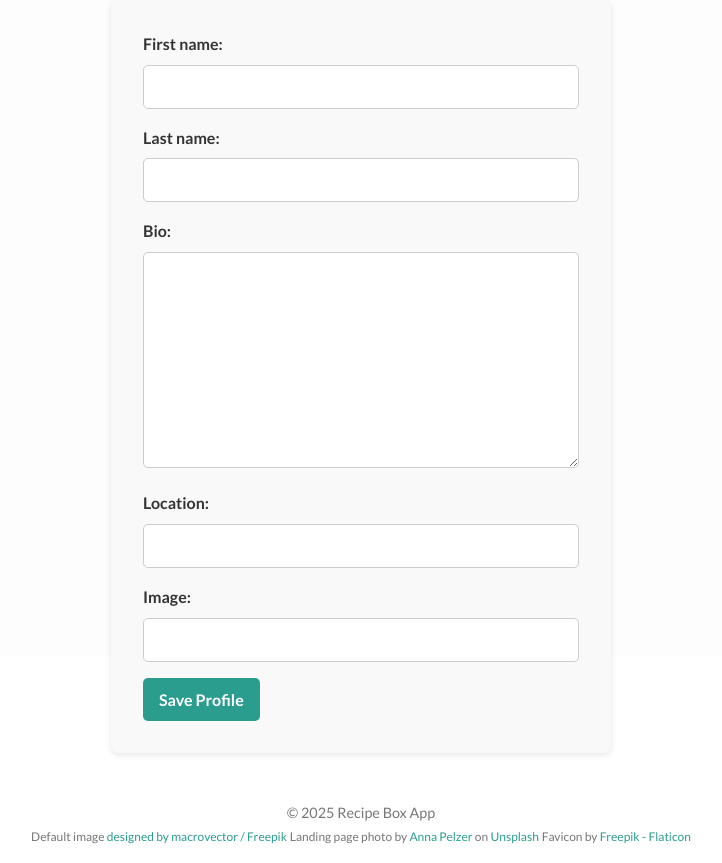
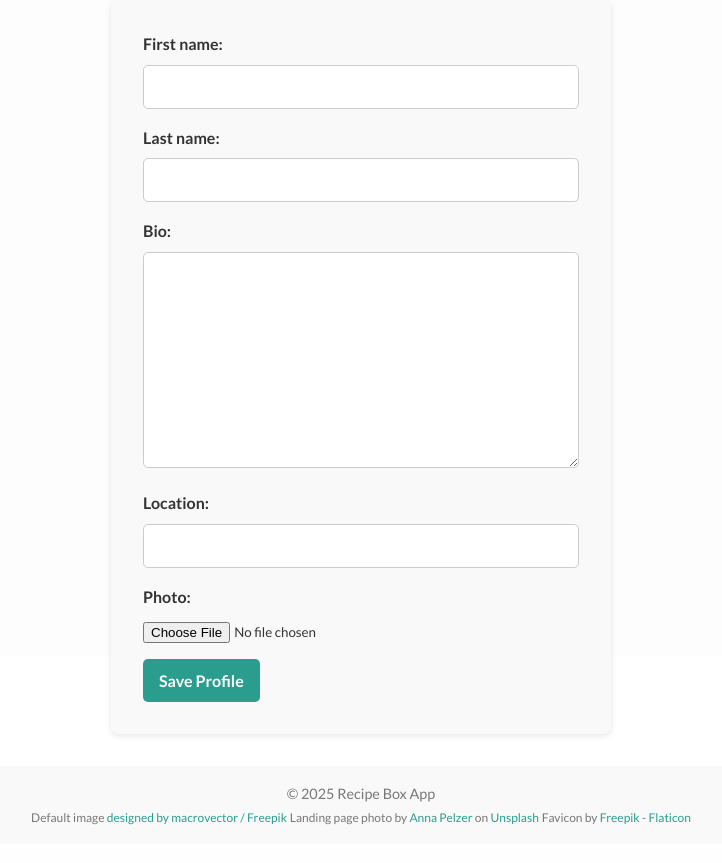
Before and after one commit to abl00mfield/recipe_collection_app, a Django app: page /profile/edit in a window 1280 px wide. Shown: the part 145-1008 px from the top of the page, without its empty margins (279-1001 px from the left). After the commit the page ends 970 px from the top, so only its background shows below. Run offline with Django 5.2, Linux system fonts and the light colour scheme; the visitor is signed in with stand-in values (Sample User, id 1); data comes from the database, SQL or seed files in the repository; some web fonts are replaced.

Commit message:
improving photo upload for profile to be more user friendly like the recipe form

```diff
--- a/main_app/forms.py
+++ b/main_app/forms.py
@@ -41,9 +41,6 @@
     def __init__(self, *args, **kwargs):
         super().__init__(*args, **kwargs)
 
-        # self.fields["photo"].widget.attrs.update({"class": "custom-file-input"})
-
-        # self.fields["photo"].widget.clear_checkbox_label = ""
         self.fields["photo"].widget.template_name = "widgets/clearable_file_input.html"
         # pre fill custom tags if editing
         if self.instance.pk:
@@ -141,3 +138,53 @@
     class Meta:
         model = UserProfile
         fields = ["first_name", "last_name", "bio", "location", "profile_picture"]
+        widgets = {
+            "profile_picture": forms.ClearableFileInput(
+                attrs={"class": "custom-file-input"}
+            )
+        }
+
+    def __init__(self, *args, **kwargs):
+        super().__init__(*args, **kwargs)
+
+        self.fields[
+            "profile_picture"
+        ].widget.template_name = "widgets/clearable_file_input.html"
+
+        if self.instance and self.instance.pk and self.instance.profile_picture:
+            self.fields["profile_picture"].widget.attrs.update(
+                {
+                    "data-has-photo": "true",
+                    "data-photo-url": self.instance.profile_picture.url,
+                }
+            )
+
+    def save(self, commit=True):
+        userProfile = super().save(commit=False)
+
+        # detect if the photo was replaced
+        if self.instance.pk:
+            old_photo = UserProfile.objects.get(pk=self.instance.pk).profile_picture
+            new_photo = self.cleaned_data.get("profile_picture")
+
+            # case 1: user uploads a new photo, old photo should be deleletd
+            if new_photo and old_photo and new_photo != old_photo:
+                try:
+                    destroy(old_photo.public_id)
+
+                except Exception as e:
+                    print(f"Error deleting replaced Cloudinary image: {e}")
+
+            # case 2: user cleared the image (checked "remove photo")
+            elif not new_photo and old_photo:
+                try:
+                    destroy(old_photo.public_id)
+
+                except Exception as e:
+                    print(f"Error deleting replaced Cloudinary image: {e}")
+                self.instance.profile_picture = None
+
+        if commit:
+            userProfile.save()
+
+        return userProfile
--- a/main_app/static/css/base.css
+++ b/main_app/static/css/base.css
@@ -238,6 +238,7 @@
   padding: 1rem;
   font-size: 0.9rem;
   color: #777;
+  background-color: #f9f9f9;
 }
 
 .toast-container {
--- a/main_app/static/css/form.css
+++ b/main_app/static/css/form.css
@@ -90,6 +90,12 @@
   margin-bottom: 0.5rem;
 }
 
+.preview-thumb {
+  width: 150px;
+  height: auto;
+  border-radius: 8px;
+}
+
 .remove-photo {
   display: flex;
   margin: 0.5rem 0 1.5rem;
--- a/main_app/static/js/photoInputHandlers.js
+++ b/main_app/static/js/photoInputHandlers.js
@@ -1,12 +1,17 @@
 export function initPhotoInputHandlers() {
-  const fileInput = document.getElementById("id_photo");
-  const clearCheckbox = document.querySelector("#photo-clear_id");
+  // Look for all file inputs on the page
+  const fileInputs = document.querySelectorAll('input[type="file"]');
 
-  if (fileInput && clearCheckbox) {
+  fileInputs.forEach((fileInput) => {
+    const fieldName = fileInput.name; // e.g., "photo" or "profile_picture"
+    const clearCheckbox = document.querySelector(`#${fieldName}-clear_id`);
+
+    if (clearCheckbox) {
       fileInput.addEventListener("change", () => {
         if (fileInput.files.length > 0) {
           clearCheckbox.checked = false;
         }
       });
     }
+  });
 }
--- a/main_app/templates/recipes/recipe_list.html
+++ b/main_app/templates/recipes/recipe_list.html
@@ -66,7 +66,6 @@
                 <button
                     class="add-icon plus-mode"
                     type="submit"
-                    {% comment %} {% if recipe.id in target_collection_recipe_ids %} disabled {% endif %} {% endcomment %}
                     title="Add to {{ target_collection.name }}">
                     {% if recipe.id in target_collection_recipe_ids %}
                       <i class="fa-solid fa-check" title="Already in Collection"></i>
@@ -108,7 +107,6 @@
                             {% endfor %}
                             <option value="__new__">+ New Collection</option>
                         </select>
-                        {% comment %} <button type="submit" class="modal-btn">Add</button> {% endcomment %}
                     </form>
                 </div>
                 {% endif %}
@@ -177,5 +175,3 @@
   </div>
 
 {% endblock %}
-
-<!-- templates/registration/login.html -->
--- a/main_app/templates/users/edit_profile.html
+++ b/main_app/templates/users/edit_profile.html
@@ -9,9 +9,34 @@
 {% block content %}
 <h2>Edit Your Profile</h2>
 
-<form method="POST" enctype="multipart/form-data">
+<form method="POST" enctype="multipart/form-data" data-loading-message="Updating your profile...">
   {% csrf_token %}
-  {{ form.as_p }}
+
+  <div class="form-group">
+    {{ form.first_name.label_tag }}
+    {{ form.first_name }}
+  </div>
+
+  <div class="form-group">
+    {{ form.last_name.label_tag }}
+    {{ form.last_name }}
+  </div>
+
+  <div class="form-group">
+    {{ form.bio.label_tag }}
+    {{ form.bio }}
+  </div>
+
+  <div class="form-group">
+    {{ form.location.label_tag }}
+    {{ form.location }}
+  </div>
+
+  <div class="form-group">
+    <label for="{{ form.profile_picture.id_for_label }}">Photo:</label>
+      {{ form.profile_picture }}
+  </div>
+
   <button type="submit" class="btn">Save Profile</button>
 </form>
 {% endblock %}
```
Also changed, not shown: main_app/static/css/recipe-list.css (+0 -10 lines). Lines whose indentation alone changed are shown as unchanged.
